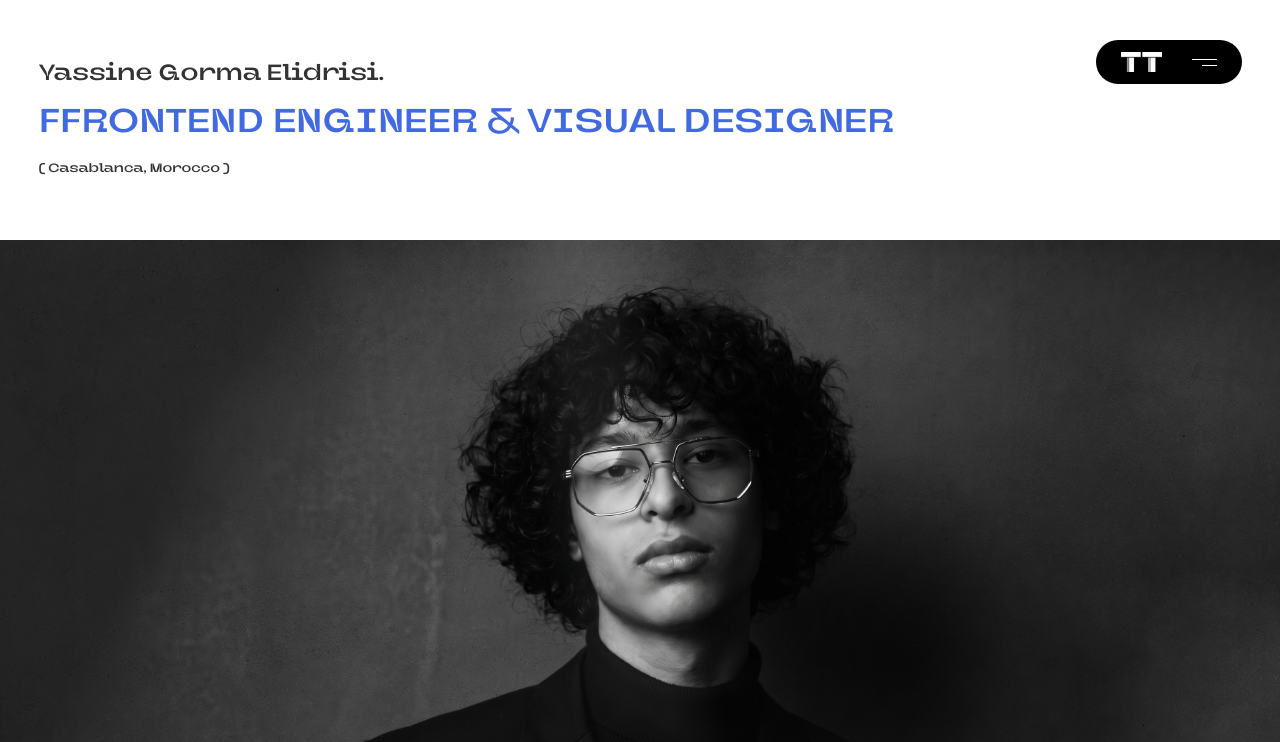
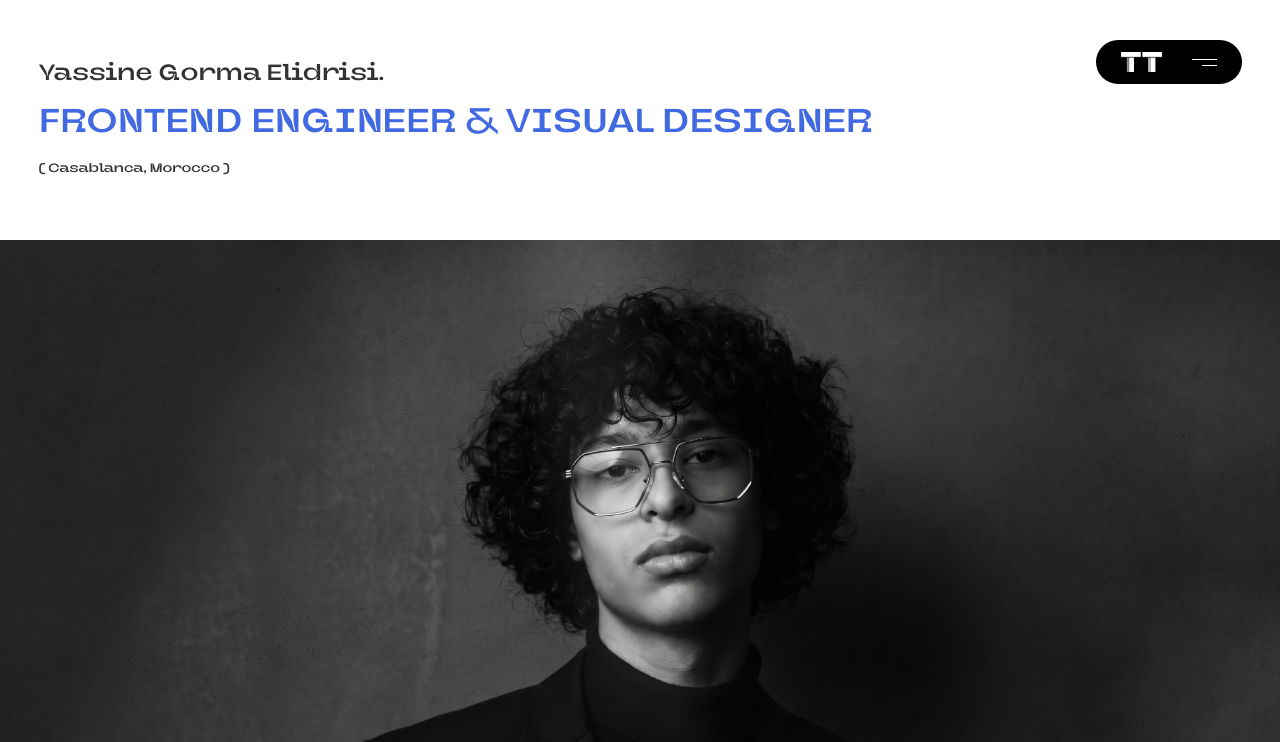
Before and after one commit to ygartt/portfolio, a React (Vite) app: page / in a window 1280 px wide. Shown: the top 742 px of the page. Built offline with nearby package versions, Linux system fonts and the light colour scheme.

Commit message:
name updated ..

```diff
--- a/src/pages/Home.jsx
+++ b/src/pages/Home.jsx
@@ -5,7 +5,7 @@ const Home = () => {
     <section className="home-section" id="home">
       <div className="content-space">
         <h1 className="user-name">Yassine Gorma Elidrisi.</h1>
-        <h2 className="user-position">FFRONTEND ENGINEER & VISUAL DESIGNER</h2>
+        <h2 className="user-position">FRONTEND ENGINEER & VISUAL DESIGNER</h2>
         <p className="user-location">( Casablanca, Morocco )</p>
       </div>
 
```
